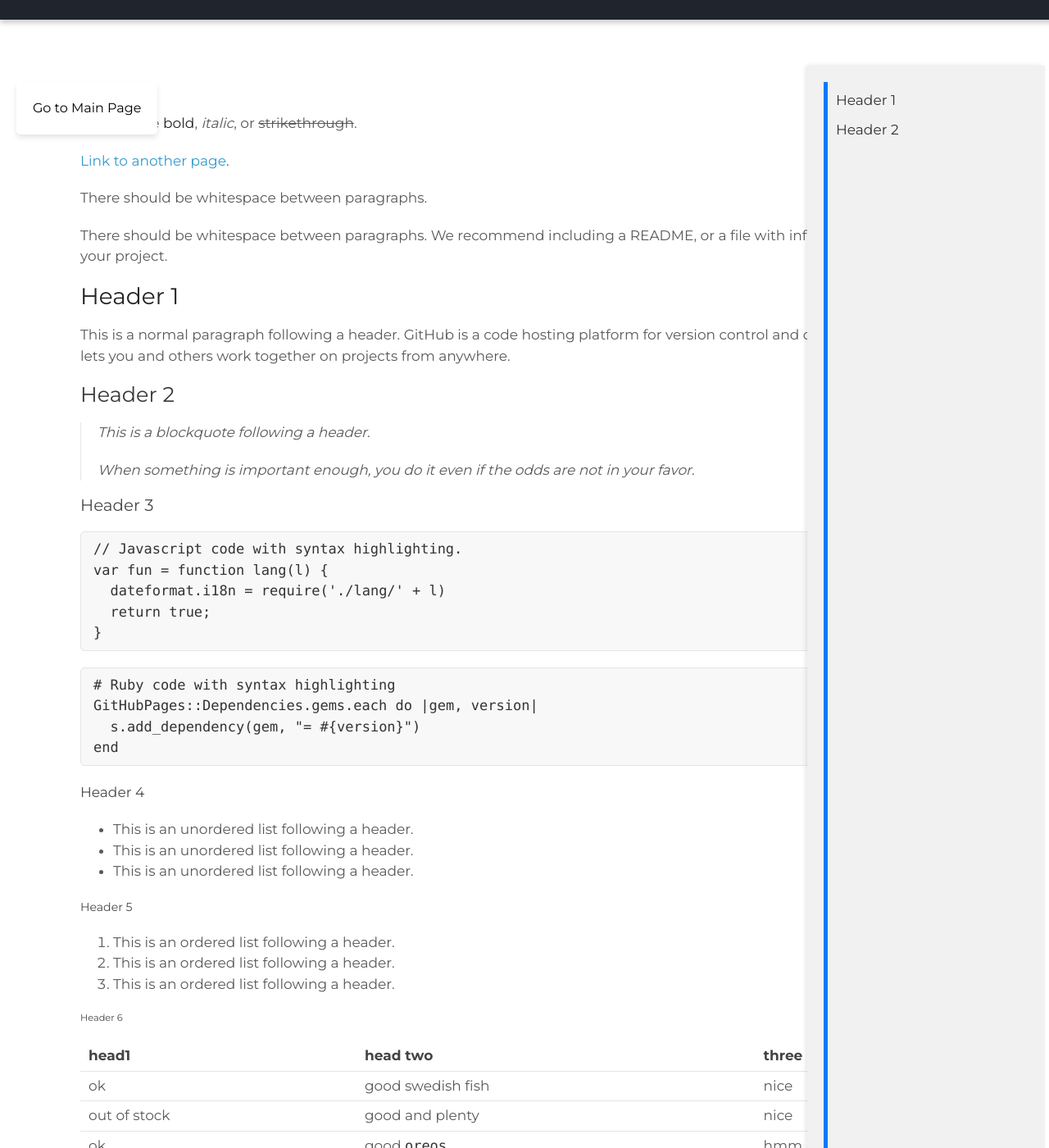
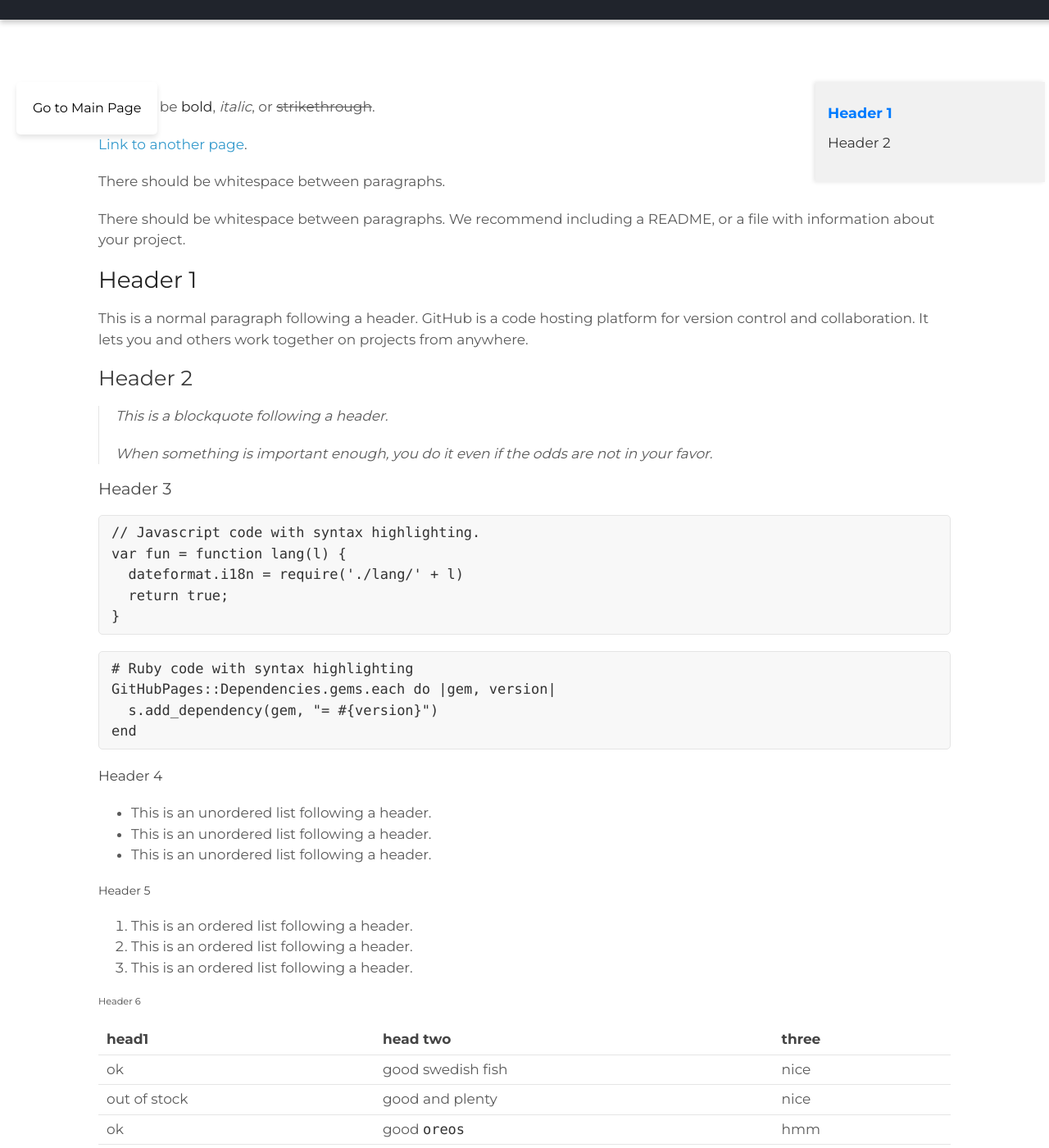
Before and after one commit to FredPili/ADAWebsite, a Jekyll site: the page built from example.md, in a window 1280 px wide and 1400 px high. Shown: the whole window at 82% size. Built offline with Jekyll 4.4.1, drawn with Linux system fonts in a browser that asks for light colours.

Commit message:
updated css

```diff
--- a/assets/css/styles.css
+++ b/assets/css/styles.css
@@ -237,16 +237,13 @@
 /* Sidebar Styles */
 .sidebar {
   position: fixed;
-  top: 80px; /* Adjust for spacing */
-  right: 5px; /* Positioned on the right */
+  top: 100px; /* Adjusted for spacing */
+  right: 5px; /* Move the sidebar to the right */
   width: 250px; /* Sidebar width */
   background-color: #f1f1f1;
-  padding: 20px;
-  box-shadow: -2px 0 5px rgba(0, 0, 0, 0.1);
-  z-index: 10;
-  height: calc(100% - 80px); /* Full height minus the banner */
-  overflow-y: auto;
-  display: flex;
+  padding: 15px;
+  box-shadow: -2px 0 5px rgba(0, 0, 0, 0.1); /* Shadow on the left of the sidebar */
+  z-index: 10; /* Ensure it stays on top */
 }
 
 /* Left Bar for TOC */
@@ -282,9 +279,10 @@
   font-size: 1.1rem;
 }
 
-/* Main Content Adjustments */
-.wrapper {
-  margin-right: 270px; /* Adjust for the sidebar */
+/* Main Content Adjustment */
+.main-content {
+  margin-right: 0px; /* No margin needed on the right side now */
+  margin-left: 270px; /* Add space to the left side for the sidebar */
   padding: 20px;
 }
 
```
